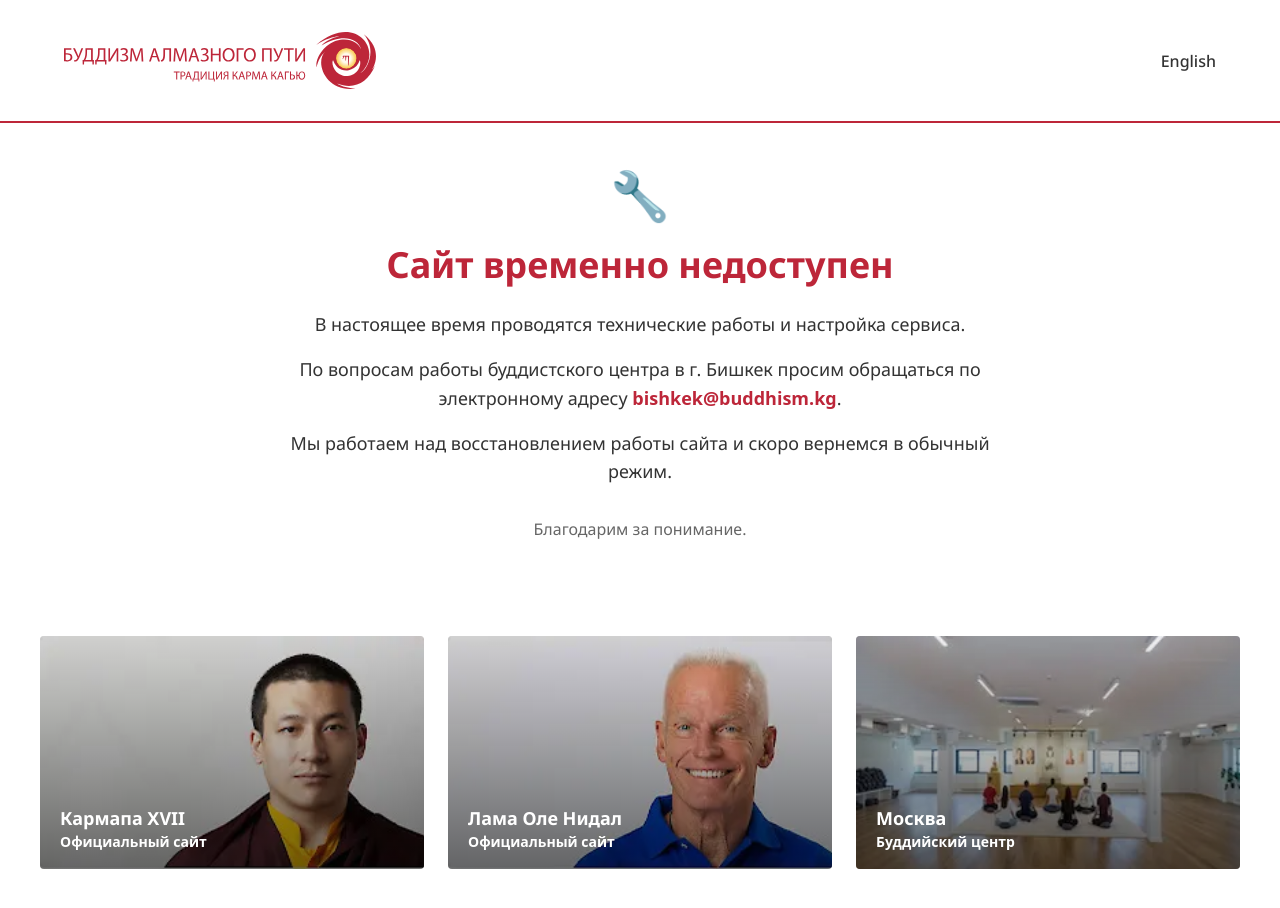
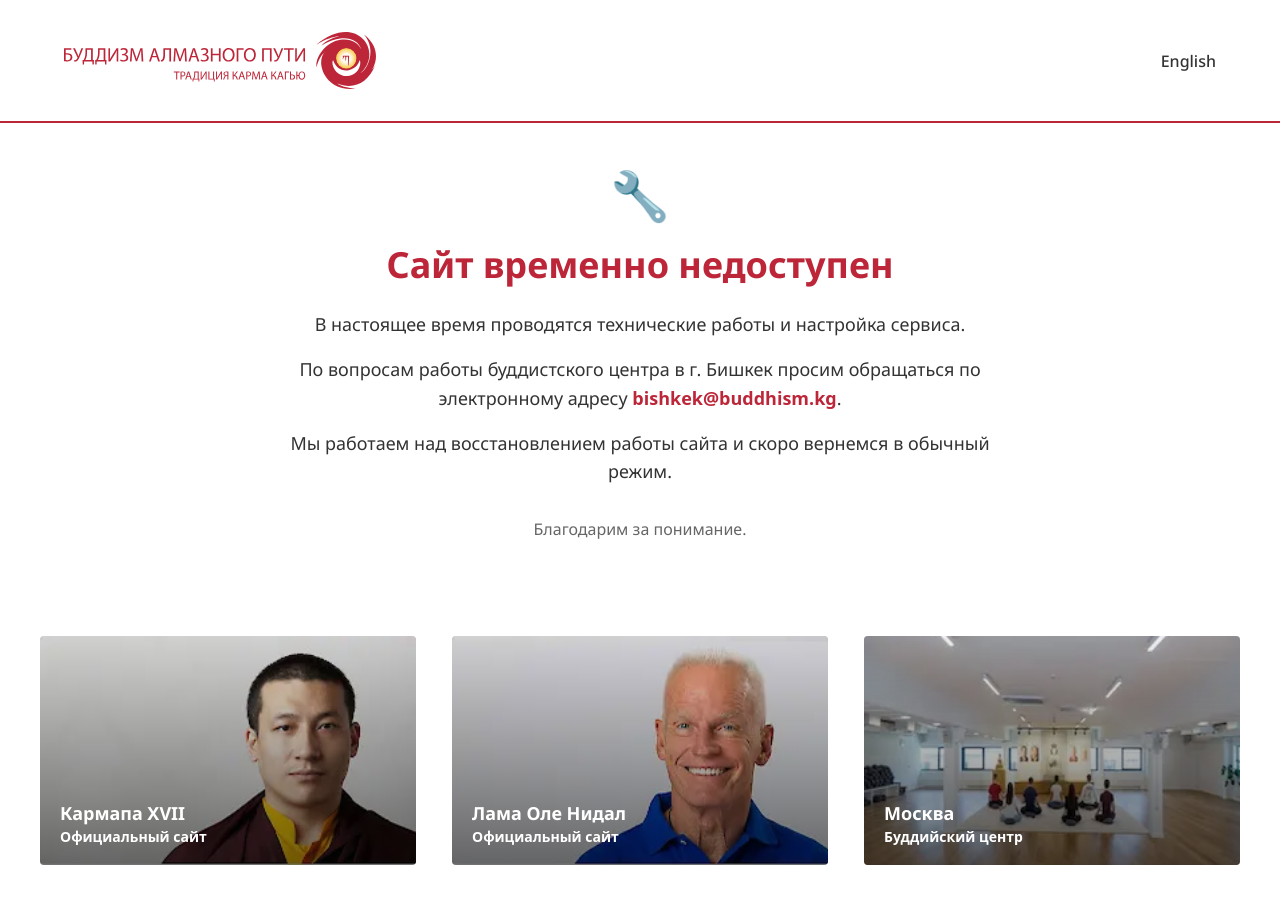
Before and after one commit to web-developer108/buddhism-kg, a React (Vite) app: page / in a window 1280 px wide. Shown: the top 908 px of the page. Built offline with nearby package versions, Linux system fonts and the light colour scheme; a web font is replaced by a local one.

Commit message:
correct styles

```diff
--- a/src/components/LinkCard/LinkCard.tsx
+++ b/src/components/LinkCard/LinkCard.tsx
@@ -14,10 +14,11 @@
             className={styles.card}
             target="_blank"
             rel="noopener noreferrer"
+            aria-label={`${title}. ${subtitle}`}
         >
             <img src={image} alt={title} className={styles.image} />
 
-            <div className={styles.overlay} />
+            <div className={styles.overlay} aria-hidden="true"  />
 
             <div className={styles.content}>
                 <h3>{title}</h3>
--- a/src/components/LinkCardsSection/LinkCardsSection.module.css
+++ b/src/components/LinkCardsSection/LinkCardsSection.module.css
@@ -10,7 +10,7 @@
 
     display: grid;
     grid-template-columns: repeat(3, minmax(0, 1fr));
-    gap: 24px;
+    gap: 36px;
 }
 
 @media (max-width: 900px) {
@@ -21,7 +21,7 @@
     .grid > :last-child:nth-child(odd) {
         grid-column: 1 / -1;
         justify-self: center;
-        width: calc((100% - 24px) / 2);
+        width: calc((100% - 36px) / 2);
     }
 }
 
--- a/src/components/LinkCardsSection/LinkCardsSection.tsx
+++ b/src/components/LinkCardsSection/LinkCardsSection.tsx
@@ -1,11 +1,8 @@
 import { useTranslation } from 'react-i18next';
-
 import { LinkCard } from '../LinkCard/LinkCard';
-
 import karmapaImage from '../../assets/cards/karmapa.webp';
 import lamaOleImage from '../../assets/cards/lama-ole.webp';
 import moscowImage from '../../assets/cards/moscow.webp';
-
 import styles from './LinkCardsSection.module.css';
 
 const cards = [
```
